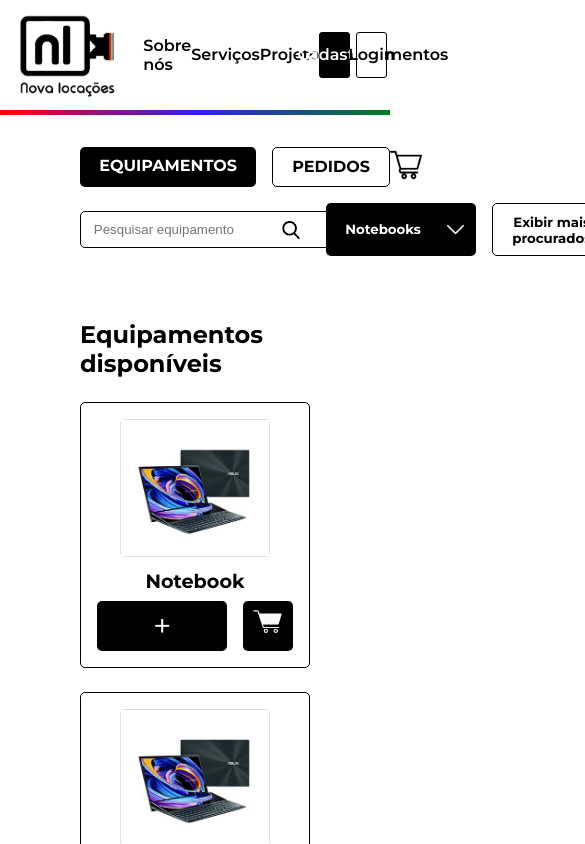
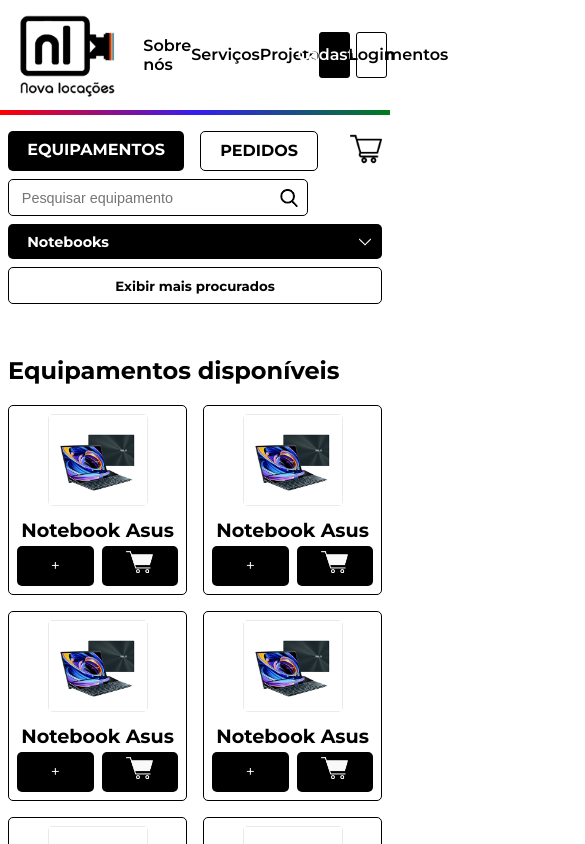
Before and after one commit to Org-InfinitySolutions/Frontend, a React (Vite) app: page /equipamentos in a window 390 px wide. Shown: the top 844 px of the page, 585 px wide, since content can reach past the window. Built offline with nearby package versions, Linux system fonts and the light colour scheme; no server answers.

Commit message:
Finalização do Modal + Responsividade

```diff
--- a/package.json
+++ b/package.json
@@ -17,7 +17,7 @@
         "react-router-dom": "^7.4.1",
         "react-swipeable": "^7.0.2",
         "react-top-loading-bar": "^3.0.2",
-        "styled-components": "^6.1.17",
+        "styled-components": "^6.1.18",
         "sweetalert2": "^11.6.13"
     },
     "devDependencies": {
--- a/src/Pages/Equipamentos.css
+++ b/src/Pages/Equipamentos.css
@@ -184,12 +184,23 @@
 }
 
 .botao-carrinho {
+  display: flex;
+  align-items: center;
+  justify-content: center;
   width: 100%;
   height: 50px;
   background-color: var(--color-preto);
   border: none;
   cursor: pointer;
   transition: background-color 0.3s ease;
+}
+
+.botao-carrinho img {
+  max-width: 100%;
+  max-height: 100%;
+  width: auto;
+  height: 24px;
+  object-fit: contain;
 }
 
 .botao-carrinho:hover {
@@ -263,3 +274,92 @@
   color: var(--color-branco);
   transition: background-color var(--transição);
 }
+
+.modal {
+  position: fixed;
+  top: 50%;
+  left: 50%;
+  transform: translate(-50%, -50%);
+  max-width: 80%;
+  max-height: 40%;
+  background-color: rgb(255, 255, 255);
+  /* display: flex; */
+  justify-content: center;
+  align-items: center;
+  z-index: 9999;
+  overflow: hidden;
+}
+
+@media (max-width: 576px) {
+  .conteudo-equipamentos {
+    padding: 1rem 0.5rem;
+  }
+
+  .linha-pesquisa-filtros,
+  .container-filtros {
+    flex-direction: column;
+    gap: var(--gap-pequeno);
+    align-items: stretch;
+  }
+
+  .filtros {
+    gap: var(--gap-pequeno);
+    margin-bottom: 1rem;
+  }
+
+  .grid-produtos {
+    grid-template-columns: repeat(auto-fill, minmax(160px, 1fr));
+    gap: var(--gap-medio);
+    margin-top: 1rem;
+  }
+
+  .card-produto {
+    padding: 0.5rem;
+    max-width: 100%;
+  }
+
+  .card-produto img {
+    max-width: 100px;
+  }
+
+  .botao-adicionar,
+  .botao-carrinho {
+    width: 100%;
+    font-size: 1rem;
+    height: 40px;
+  }
+
+  .botoes-card {
+    gap: 0.5rem;
+    margin-top: 0.25rem;
+  }
+
+  .select-filtro {
+    min-width: 100px;
+    font-size: 0.9rem;
+    background-size: 18px;
+  }
+
+  .input-pesquisa {
+    min-width: 100px;
+    font-size: 0.9rem;
+    padding-right: 2rem;
+  }
+
+  .paginacao {
+    margin-top: 1rem;
+    gap: 0.2rem;
+    font-size: 0.9rem;
+  }
+
+  .modal {
+    max-width: 98vw;
+    max-height: 80vh;
+    padding: 0.5rem;
+  }
+
+  .icone-carrinho img {
+    width: 24px;
+    height: 24px;
+  }
+}
--- a/src/Pages/Equipamentos.jsx
+++ b/src/Pages/Equipamentos.jsx
@@ -1,20 +1,30 @@
-import React from 'react';
+import React, { useState } from 'react';
 import './Equipamentos.css';
+import Modal from '../components/ModalEquipamento';
 import IconePesquisa from '../assets/iconePesquisar.png';
 import IconeCarrinho from '../assets/iconeCarrinho.png';
 import IconeCarrinhoFill from '../assets/iconeCarrinhoFill.png';
-import IconeNotebook from '../assets/notebook.png'
+import IconeNotebook from '../assets/notebook.png';
 
 const produtos = Array(20).fill({
-    nome: 'Notebook',
+  nome: 'Notebook Asus',
   imagem: IconeNotebook,
+  marca: 'ASUS',
+  descricao: 'Lorem ipsum dolor, sit amet consectetur adipisicing elit. Odit quas voluptatibus eaque doloremque asperiores nesciunt.',
+  linkFabricante: 'https://www.asus.com/br/',
 });
 
-function abrirModal(produto) {
+const Equipamentos = () => {
+  const [produtoSelecionado, setProdutoSelecionado] = useState(null);
 
-}
+  const abrirModal = (produto) => {
+    setProdutoSelecionado(produto);
+  };
 
-const Equipamentos = () => {
+  const fecharModal = () => {
+    setProdutoSelecionado(null);
+  };
+
   return (
     <div className="pagina-equipamentos">
       <main className="conteudo-equipamentos">
@@ -74,6 +84,11 @@
           <span>5</span>
           <span>{'>'}</span>
         </div>
+
+        {/* Modal de Equipamento */}
+        {produtoSelecionado && (
+          <Modal produto={produtoSelecionado} onClose={fecharModal} />
+        )}
       </main>
     </div>
   );
--- /dev/null
+++ b/src/components/ModalEquipamento.css
@@ -0,0 +1,89 @@
+.modal-overlay {
+  position: fixed;
+  top: 0;
+  left: 0;
+  width: 100%;
+  height: 100%;
+  background: rgba(0, 0, 0, 0.5);
+  display: flex;
+  justify-content: center;
+  align-items: center;
+  z-index: 999;
+}
+
+.modal-container {
+  background: white;
+  border-radius: 8px;
+  width: 80%;
+  max-width: 900px;
+  padding: 1.5rem;
+  position: relative;
+  box-shadow: 0 5px 15px rgba(0, 0, 0, 0.2);
+}
+
+.fechar-modal {
+  position: absolute;
+  top: 12px;
+  right: 18px;
+  font-size: 1.5rem;
+  background: none;
+  border: none;
+  color: red;
+  cursor: pointer;
+}
+
+.modal-conteudo {
+  display: flex;
+  align-items: flex-start;
+  gap: 2rem;
+}
+
+.modal-imagem {
+  width: 250px;
+  border-radius: 8px;
+  object-fit: contain;
+  border: 1px solid #ccc;
+}
+
+.modal-info h2 {
+  margin-top: 0;
+}
+
+.modal-info p {
+  margin: 1rem 0;
+}
+
+.modal-info a {
+  color: #1a73e8;
+  text-decoration: underline;
+}
+
+@media (max-width: 576px) {
+  .modal-container {
+    width: 98vw;
+    max-width: 98vw;
+    padding: 0.7rem;
+  }
+  .modal-conteudo {
+    flex-direction: column;
+    gap: 1rem;
+    align-items: center;
+  }
+  .modal-imagem {
+    width: 120px;
+    max-width: 90vw;
+    margin-bottom: 1rem;
+  }
+  .fechar-modal {
+    top: 6px;
+    right: 10px;
+    font-size: 1.2rem;
+  }
+  .modal-info h2 {
+    font-size: 1.1rem;
+  }
+  .modal-info p {
+    font-size: 0.95rem;
+    margin: 0.5rem 0;
+  }
+}
--- /dev/null
+++ b/src/components/ModalEquipamento.jsx
@@ -0,0 +1,28 @@
+import React from 'react';
+import './ModalEquipamento.css';
+
+const ModalEquipamento = ({ produto, onClose }) => {
+  if (!produto) return null;
+
+  return (
+    <div className="modal-overlay">
+      <div className="modal-container">
+        <button className="fechar-modal" onClick={onClose}>X</button>
+        <div className="modal-conteudo">
+          <img src={produto.imagem} alt={produto.nome} className="modal-imagem" />
+          <div className="modal-info">
+            <h2>{produto.nome}</h2>
+            <strong>{produto.marca}</strong>
+            <p>{produto.descricao}</p>
+            <small>
+              Para mais informações do equipamento. Consulte o{' '}
+              <a href={produto.linkFabricante} target="_blank" rel="noreferrer">fabricante</a>.
+            </small>
+          </div>
+        </div>
+      </div>
+    </div>
+  );
+};
+
+export default ModalEquipamento;
```
Also changed, not shown: 1 other file (tests, documents, lock files or other folders). Lines whose indentation alone changed are shown as unchanged.
